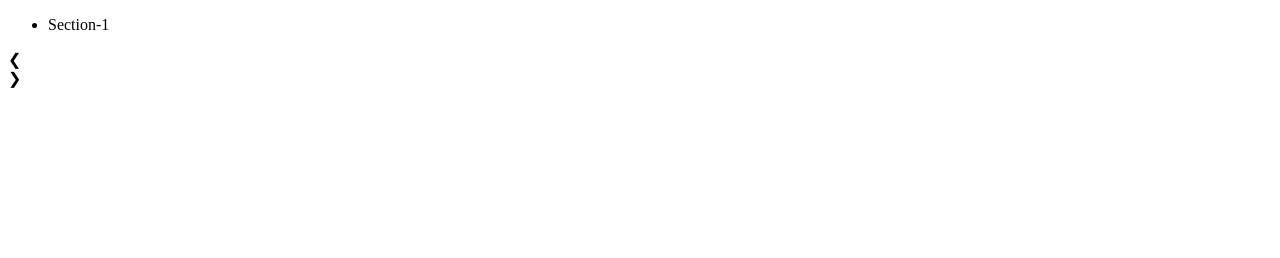
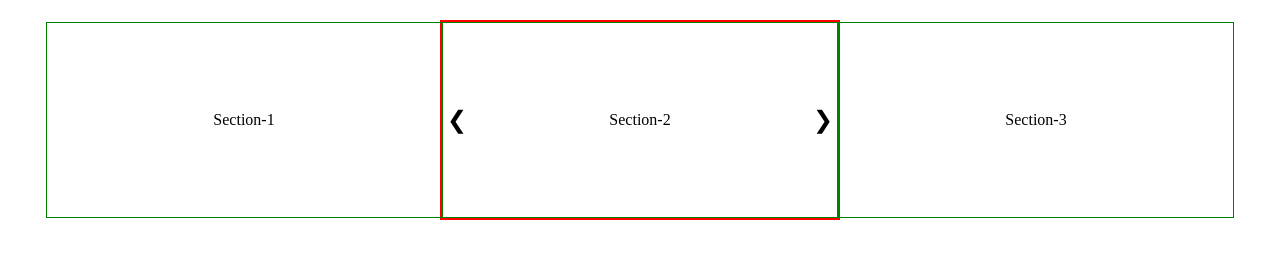
Before and after one commit to cloudaziz/javascript-2024, a plain HTML site: page infiniteslider/index.html in a window 1280 px wide. Drawn offline with Linux system fonts and the light colour scheme.

Commit message:
add style of infinit

```diff
--- a/infiniteslider/index.html
+++ b/infiniteslider/index.html
@@ -11,13 +11,18 @@
 <body>
    <div class="container">
       <div class="slider-wrapper">
+
          <ul class="slider">
             <li>Section-1</li>
+            <li>Section-2</li>
+            <li>Section-3</li>
          </ul>
+
          <div class="control">
             <div class="arrow left">&#10094;</div>
             <div class="arrow right">&#10095;</div>
          </div>
+
       </div>
    </div>
 
--- a/infiniteslider/style.css
+++ b/infiniteslider/style.css
@@ -0,0 +1,52 @@
+*,
+*::after,
+*::before {
+  margin: 0;
+  padding: 0;
+  box-sizing: border-box;
+}
+.container {
+  max-width: 400px;
+  height: 200px;
+  margin: 20px auto;
+}
+
+.slider-wrapper {
+  --item-index: 1;
+  border: 2px solid red;
+  width: 100%;
+  height: 100%;
+  position: relative;
+}
+.slider {
+  height: 100%;
+  display: grid;
+  grid-auto-flow: column;
+  grid-auto-columns: 100%;
+  transform: translateX(calc(-100% * var(--item-index)));
+
+  & li {
+    border: 1px solid green;
+    display: grid;
+    place-items: center;
+  }
+}
+
+.control {
+  & .arrow {
+    position: absolute;
+    top: 50%;
+    transform: translateY(-50%);
+
+    font-size: 24px;
+    padding: 5px;
+    cursor: pointer;
+    user-select: none;
+    &.right {
+      right: 0;
+    }
+    &.left {
+      left: 0;
+    }
+  }
+}
```
